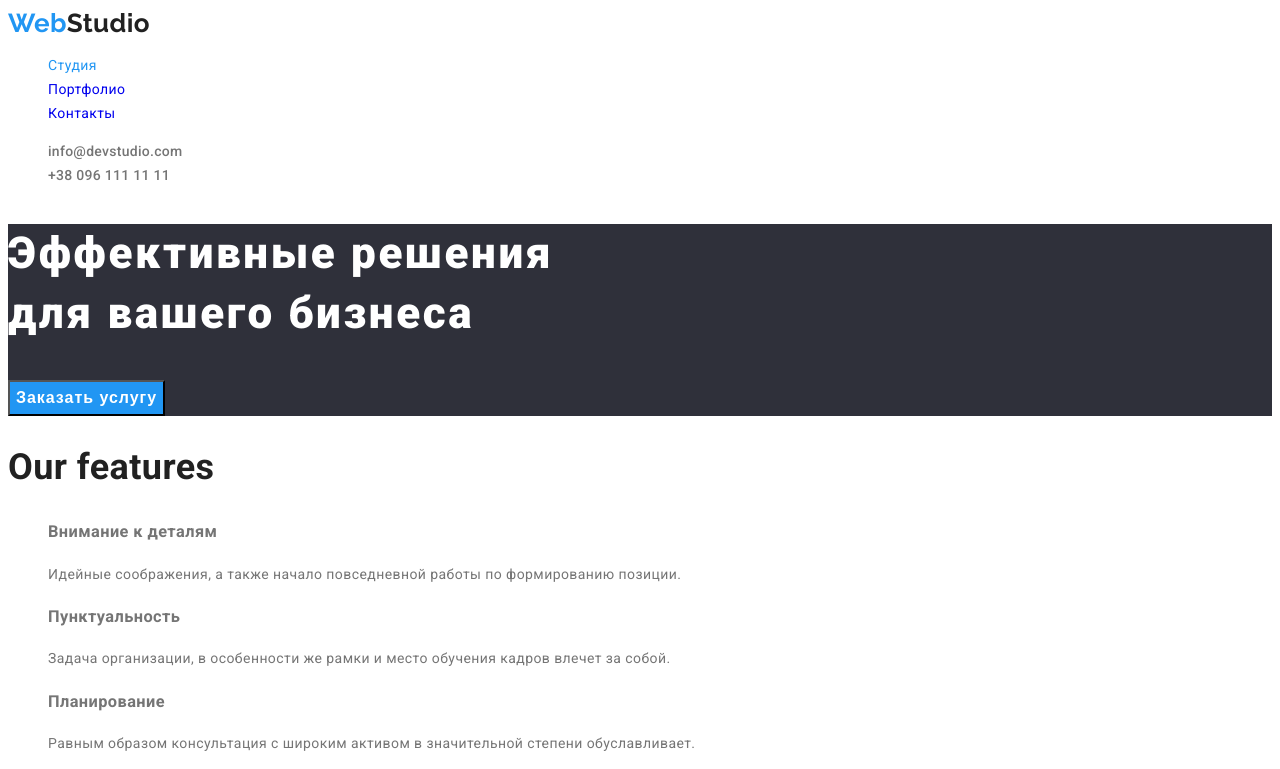
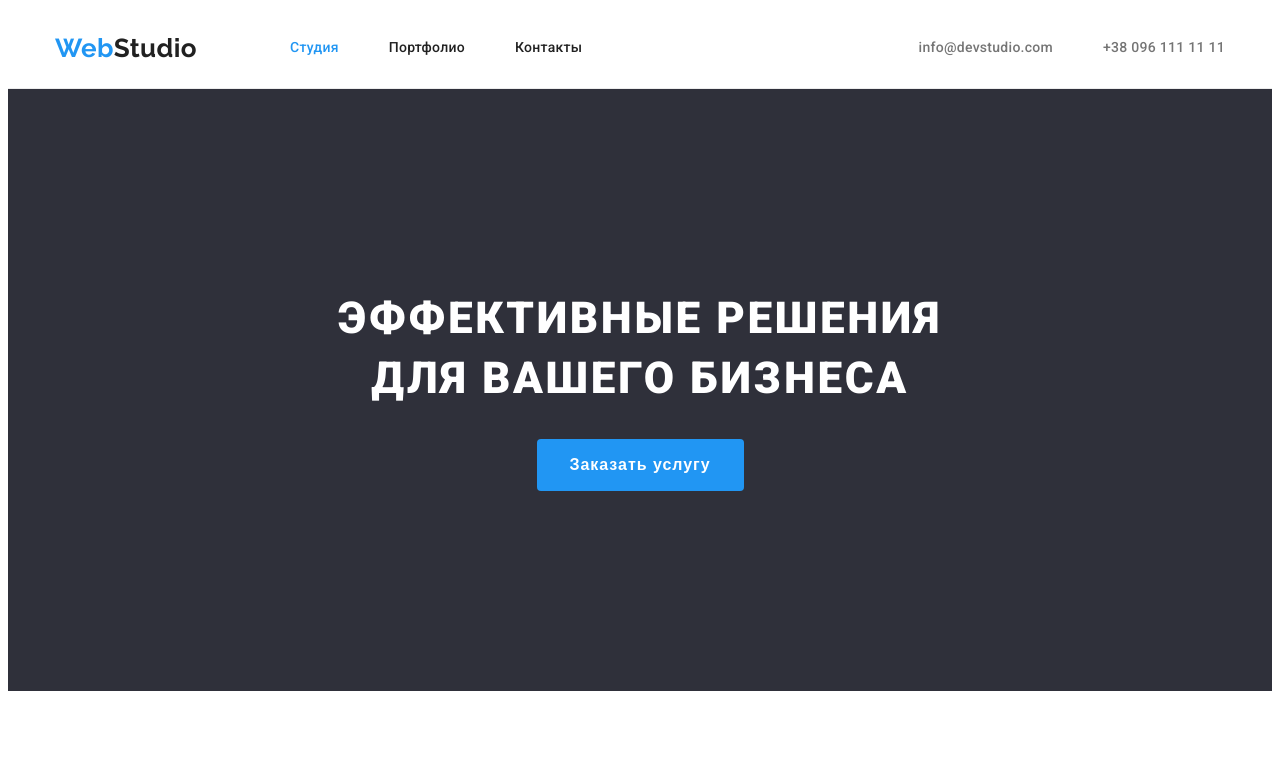
Before and after one commit to capricornus44/goit-markup-hw-03, a plain HTML site: page index.html in a window 1280 px wide. Both pictures are taken after a click on the link "Студия". Shown: the top 769 px of the page. Drawn offline with Linux system fonts and the light colour scheme.

Commit message:
Add element geometry and positioning styles

```diff
--- a/css/style.css
+++ b/css/style.css
@@ -16,6 +16,16 @@
   --additional-bg-color: #f5f4fa;
 }
 
+html {
+  box-sizing: border-box;
+}
+
+*,
+*::before,
+*::after {
+  box-sizing: inherit;
+}
+
 body {
   font-family: 'Roboto', sans-serif;
   font-style: normal;
@@ -28,21 +38,57 @@ body {
   background-color: var(--primary-white-color);
 }
 
-a {
-  text-decoration: none;
+.container {
+  width: 1200px;
+  padding-left: 15px;
+  padding-right: 15px;
+  margin-left: auto;
+  margin-right: auto;
 }
 
-ul {
+/* Утилитарный класс для списка */
+.list {
+  padding: 0;
+  margin: 0;
   list-style-type: none;
 }
 
+/* Утилитарный класс для сокрытия элемента */
+.visually-hidden {
+  position: absolute;
+  width: 1px;
+  height: 1px;
+  margin: -1px;
+  border: 0;
+  padding: 0;
+  clip: rect(0 0 0 0);
+  overflow: hidden;
+}
+
+/* Утилитарный класс для <img> */
+img {
+  display: block;
+  max-width: 100%;
+  height: auto;
+}
+
 /*PAGE HEADER
-  ====================== */
+====================== */
+.site-header {
+  border-bottom: 1px solid #ececec;
+}
+
+.site-menu {
+  display: flex;
+  align-items: center;
+}
+
 .logo {
   font-family: 'Raleway', sans-serif;
   font-weight: 700;
   font-size: 26px;
   line-height: 1.17;
+  text-decoration: none;
 
   color: var(--additional-text-color);
 }
@@ -51,7 +97,24 @@ ul {
   color: var(--accent-color);
 }
 
-.nav-link {
+.nav-menu {
+  display: flex;
+  margin-left: 93px;
+}
+
+.nav-menu .item:not(:last-child) {
+  margin-right: 50px;
+}
+
+.link {
+  text-decoration: none;
+}
+
+.nav-menu .link {
+  display: block;
+  padding-top: 32px;
+  padding-bottom: 32px;
+
   font-weight: 500;
   line-height: 1.14;
   letter-spacing: 0.02em;
@@ -59,11 +122,20 @@ ul {
   color: var(--additional-text-color);
 }
 
-.nav-link.current {
+.link.current {
   color: var(--accent-color);
 }
 
-.contact-menu a {
+.contact-menu {
+  display: flex;
+  margin-left: auto;
+}
+
+.contact-menu .item:not(:last-child) {
+  margin-right: 50px;
+}
+
+.contact-menu .link {
   font-weight: 500;
   line-height: 1.14;
   letter-spacing: 0.02em;
@@ -71,29 +143,43 @@ ul {
   color: var(--primary-text-color);
 }
 
-.nav-menu a:hover,
-.nav-menu a:focus,
-.contact-menu a:hover,
-.contact-menu a:focus {
+.nav-menu .link:hover,
+.nav-menu .link:focus,
+.contact-menu .link:hover,
+.contact-menu .link:focus {
   color: var(--accent-color);
 }
 
-/* STUDIO CONTENT
-  =================================*/
+/* Content of STUDIA - main page
+=================================*/
 .hero {
+  padding-top: 200px;
+  padding-bottom: 200px;
+
+  text-align: center;
+
   background-color: var(--primary-bg-color);
 }
 
 .hero-title {
+  margin-top: 0;
+  margin-bottom: 30px;
+
   font-weight: 900;
   font-size: 44px;
   line-height: 1.36;
   letter-spacing: 0.06em;
+  text-transform: uppercase;
 
   color: var(--primary-white-color);
 }
 
 .hero-btn {
+  display: inline-block;
+  padding: 10px 32px;
+  border: 1px solid transparent;
+  border-radius: 4px;
+
   font-weight: 700;
   font-size: 16px;
   line-height: 1.875;
@@ -101,6 +187,11 @@ ul {
 
   color: var(--primary-white-color);
   background-color: var(--accent-color);
+}
+
+.features {
+  padding-top: 94px;
+  padding-bottom: 94px;
 }
 
 .section-title {
@@ -111,22 +202,92 @@ ul {
   color: var(--additional-text-color);
 }
 
-.features-item-title {
+.features-list {
+  display: flex;
+}
+
+.features-list .item {
+  width: calc((100% - 90px) / 4);
+}
+
+.features-list .item:not(:last-child) {
+  margin-right: 30px;
+}
+
+.features-list .title {
+  margin-top: 0;
+  margin-bottom: 10px;
+
+  font-size: 12px;
   font-weight: 700;
   line-height: 1.14;
+  text-transform: uppercase;
 
   color: var(--additional-text-color);
 }
 
+.features-list .text {
+  margin-top: 0;
+  margin-bottom: 0;
+}
+
+.product {
+  padding-bottom: 94px;
+}
+
+.product .section-title {
+  margin-top: 0;
+  margin-bottom: 50px;
+  text-align: center;
+}
+
+.product-list {
+  display: flex;
+}
+
+.product-list .item:not(:last-child) {
+  margin-right: 30px;
+}
+
 .team {
+  padding-top: 94px;
+  padding-bottom: 94px;
   background-color: var(--additional-bg-color);
 }
 
-.team-item {
-  max-width: 270px;
+.team .section-title {
+  margin-top: 0;
+  margin-bottom: 50px;
+  text-align: center;
+}
+
+.team-list {
+  display: flex;
+}
+
+.team-list .item {
+  box-shadow: 0px 1px 3px rgba(0, 0, 0, 0.12), 0px 1px 1px rgba(0, 0, 0, 0.14),
+    0px 2px 1px rgba(0, 0, 0, 0.2);
+  border-bottom-left-radius: 4px;
+  border-bottom-right-radius: 4px;
+}
+
+.team-list .item:not(:last-child) {
+  margin-right: 30px;
+}
+
+.team-list .card-content {
+  display: flex;
+  flex-direction: column;
+  align-items: center;
+  padding-top: 30px;
+  padding-bottom: 30px;
 }
 
 .name {
+  margin-top: 0;
+  margin-bottom: 10px;
+
   font-weight: 500;
   font-size: 16px;
   line-height: 1.17;
@@ -135,6 +296,9 @@ ul {
 }
 
 .rank {
+  margin-top: 0;
+  margin-bottom: 0;
+
   font-size: 16px;
   line-height: 1.17;
 }
@@ -184,7 +348,15 @@ ul {
 /*PAGE FOOTER
 ====================== */
 .footer {
+  padding-top: 60px;
+  padding-bottom: 60px;
+
   background-color: var(--primary-bg-color);
+}
+
+.footer .logo {
+  display: inline-block;
+  margin-bottom: 20px;
 }
 
 .logo .logo-accent {
@@ -195,6 +367,14 @@ ul {
   font-style: normal;
 }
 
+.address-list .link {
+  display: inline-block;
+}
+
+.address-list .link:not(:last-child) {
+  margin-bottom: 9px;
+}
+
 .address-link {
   color: var(--primary-white-color);
 }
@@ -202,3 +382,7 @@ ul {
 .contact-link {
   color: rgba(255, 255, 255, 0.6);
 }
+
+.address-list .link:not(:last-child) {
+  margin-bottom: 9px;
+}
```
